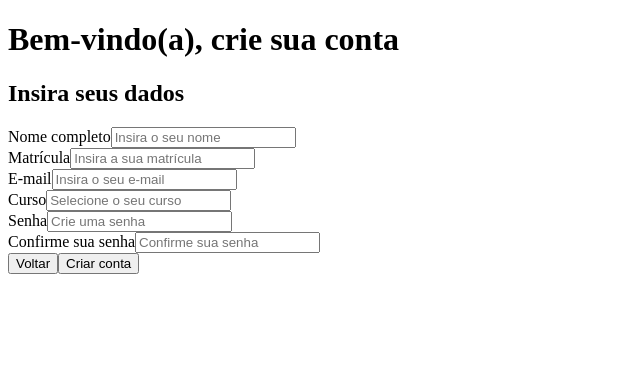
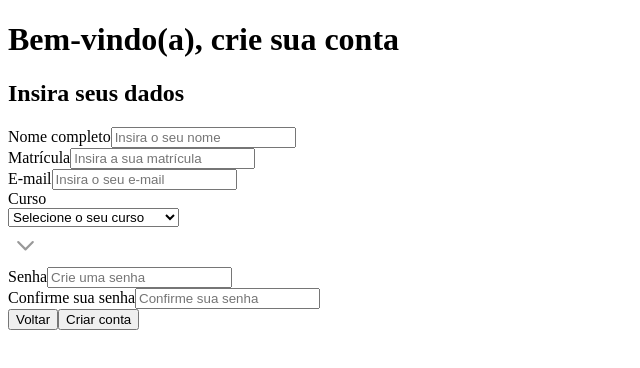
Before and after one commit to EngenhariaDeSoftwareIFPE/front-pge, a Next.js app: page /cadastre/student in a window 1280 px wide. Shown: the top 368 px of the page, without its empty margins (0-640 px from the left). Built offline with nearby package versions, Linux system fonts and the light colour scheme.

Commit message:
feat: Completed student registration form

```diff
--- a/src/components/BackgroundAuth.jsx
+++ b/src/components/BackgroundAuth.jsx
@@ -7,7 +7,10 @@ export default function BackgroundAuth({component}) {
                 {component}
             </div>
             <div className="flex flex-col items-center justify-center bg-secundary-green w-[450px] h-[450px] rounded-r-[40px]">
-                <img src="logo-auth.svg" alt="Logo do Pge"/>
+                <img
+                    src="logo-auth.svg"
+                    alt="Logo do Pge"
+                />
                 <p className="text-white text-[16px] font-monteserrat w-[298px]">{d.data.title}</p>
                 <p className="text-white text-[16px] font-monteserrat w-[298px]">{d.data.subtitle}</p>
             </div>
--- a/src/components/FormCadastreStudent.jsx
+++ b/src/components/FormCadastreStudent.jsx
@@ -1,11 +1,13 @@
 import InputCadastreStudent from "./ui/InputCadastreStudent"
-import * as d from "../data/FormCadastreStudent"
+import * as d from "../data/formCadastreStudent"
 import ButtonWhite from "./ui/ButtonWhite"
 import ButtonGreen from "./ui/ButtonGreen"
+import SelectCadastreStudent from "./ui/SelectCadastreStudent"
 
+//Medidas componentes
 const widths = {
     fullname: 'w-[440px]',
-    registrationNumber: 'w-[273px]',
+    registrationNumber: 'w-[265px]',
     email: 'w-[386px]',
     course: 'w-[319px]',
     password: 'w-[355px]',
@@ -14,22 +16,30 @@ const widths = {
     buttonGreen: 'w-[180px]'
 }
 
-const height = {
+const heights = {
     buttonWhite: 'h-[44px]',
     buttonGreen: 'h-[44px]',
 }
 
+const marginRight = {
+    div1: 'mr-[38px]',
+    div2: 'mr-[38px]',
+    div3: 'mr-[33px]',
+    buttonWhite: 'mr-[62px]'
+}
+
 export default function FormCadastreStudent() {
     return (
-        <form className="w-[965px] h-[550px] px-[54px] py-[47px]">
+        <form className="w-[965px] h-[550px] px-[54px] py-[47px] mb-[49px]">
             <h1 className="text-white text-[30px] font-semibold">{d.data.title}</h1>
             <h2 className="text-white text-[20px] font-medium">{d.data.subtitle}</h2>
-            <div className="flex flex-row mt-[47px] justify-around">
+            <div className="flex flex-row mt-[47px]">
                 <InputCadastreStudent
                     id={d.fullName.id}
                     label={d.fullName.label}
                     placeHolder={d.fullName.placeHolder}
                     width={widths.fullname}
+                    mr={marginRight.div1}
                 />
                 <InputCadastreStudent
                     id={d.registrationNumber.id}
@@ -38,26 +48,35 @@ export default function FormCadastreStudent() {
                     width={widths.registrationNumber}
                 />
             </div>
-            <div className="flex flex-row mt-[38px] justify-around">
+            <div className="flex flex-row mt-[38px]">
                 <InputCadastreStudent
                     id={d.email.id}
                     label={d.email.label}
                     placeHolder={d.email.placeHolder}
                     width={widths.email}
+                    mr={marginRight.div2}
                 />
-                <InputCadastreStudent
+                {/* <InputCadastreStudent
                     id={d.course.id}
                     label={d.course.label}
                     placeHolder={d.course.placeHolder}
                     width={widths.course}
+                /> */}
+                <SelectCadastreStudent
+                    id={d.course.id}
+                    label={d.course.label}
+                    placeHolder={d.course.placeHolder}
+                    options={d.course.options}
+                    width={widths.course}
                 />
             </div>
-            <div className="flex flex-row mt-[38px] justify-around">
+            <div className="flex flex-row mt-[38px] mb-[57px]">
                 <InputCadastreStudent
                     id={d.password.id}
                     label={d.password.label}
                     placeHolder={d.password.placeHolder}
                     width={widths.password}
+                    mr={marginRight.div3}
                 />
                 <InputCadastreStudent
                     id={d.passwordConfirm.id}
@@ -66,16 +85,17 @@ export default function FormCadastreStudent() {
                     width={widths.passwordConfirm}
                 />
             </div>
-            <div className="flex flex-row">
+            <div className="flex justify-center ">
                 <ButtonWhite
                     text={d.buttonWhite.text}
                     width={widths.buttonWhite}
-                    height={height.buttonWhite}
+                    height={heights.buttonWhite}
+                    mr={marginRight.buttonWhite}
                 />
                 <ButtonGreen
                     text={d.buttonGreen.text}
                     width={widths.buttonGreen}
-                    height={height.buttonGreen}
+                    height={heights.buttonGreen}
                 />
             </div>
         </form>
--- a/src/components/FormLogin.jsx
+++ b/src/components/FormLogin.jsx
@@ -2,6 +2,7 @@ import ButtonSendAuth from "./ui/ButtonGreen"
 import InputLogin from "./ui/InputLogin"
 import * as d from "../data/formLogin"
 
+//Medidas componentes
 const email = {
     mt: 'mt-[26px]',
     mb: 'mb-[21px]',
--- a/src/components/ui/ButtonGreen.jsx
+++ b/src/components/ui/ButtonGreen.jsx
@@ -3,10 +3,11 @@ export default function ButtonGreen(props) {
         text: props.text,
         width: props.width,
         height: props.height,
+        mr: props.mr,
     }
 
     return (
-        <button className={`${data.width} ${data.height} bg-button-green rounded-[10px] font-bold text-white text-[20px] hover:bg-secundary-green`}>
+        <button className={`${data.width} ${data.height} ${data.mr} drop-shadow-xl bg-button-green rounded-[10px] font-bold text-white text-[20px] hover:bg-secundary-green`}>
             {data.text}
         </button>
     )
--- a/src/components/ui/ButtonWhite.jsx
+++ b/src/components/ui/ButtonWhite.jsx
@@ -3,10 +3,11 @@ export default function ButtonWhite(props) {
         text: props.text,
         width: props.width,
         height: props.height,
+        mr: props.mr
     }
 
     return (
-        <button className={`${data.width} ${data.height} bg-white text-black rounded-[10px] font-bold text-[20px] hover:bg-primary-white`}>
+        <button className={`${data.width} ${data.height} ${data.mr} drop-shadow-xl bg-white text-black rounded-[10px] font-bold text-[20px] hover:bg-primary-white`}>
             {data.text}
         </button>
     )
--- a/src/components/ui/InputCadastreStudent.jsx
+++ b/src/components/ui/InputCadastreStudent.jsx
@@ -4,13 +4,14 @@ export default function InputCadastreStudent(props) {
         id: props.id,
         placeHolder: props.placeHolder,
         width: props.width,
+        mr: props.mr,
     }
 
     return (
         <div className="flex flex-col">
             <label className="text-[18px] text-white font-medium">{data.label}</label>
             <input
-                className={`${data.width} h-[40px] rounded-[12px] px-[20px] hover:border-b-2 border-secundary-green transition duration-300 ease-in-out`}
+                className={`${data.width} ${data.mr} h-[40px] rounded-[12px] px-[20px] hover:border-b-2 border-secundary-green transition duration-300 ease-in-out`}
                 id={`${data.id}`}
                 placeholder={`${data.placeHolder}`}
             />
--- /dev/null
+++ b/src/components/ui/SelectCadastreStudent.jsx
@@ -0,0 +1,63 @@
+"use client";
+
+import { useState } from "react"
+
+export default function SelectCadastreStudent(props) {
+    const data = {
+        label: props.label,
+        id: props.id,
+        placeHolder: props.placeHolder,
+        width: props.width,
+        mr: props.mr,
+        options: props.options
+    }
+
+    const [selectedValue, setSelectedValue] = useState(data.placeHolder);
+    const [isArrowUp, setIsArrowUp] = useState(false);
+
+    const handleChange = (event) => {
+        setSelectedValue(event.target.value);
+    };
+
+    const toggleArrowDirection = () => {
+        setIsArrowUp(!isArrowUp);
+    };
+
+    const mapOptions = (options) => {
+        return options.map((option) => {
+            return (
+                <option key={option} value={option}>{option}</option>
+            );
+        });
+    };
+
+    return (
+        <div className="relative inline-block">
+            <label
+                htmlFor={data.id}
+                className="text-[18px] text-white font-medium"
+            >
+                {data.label}
+            </label>
+            <div className="relative">
+                <select
+                    className={`${data.width} ${data.mr} h-[40px] rounded-[12px] appearance-none px-[20px] hover:border-b-2 border-secundary-green transition duration-300 ease-in-out ${selectedValue == data.placeHolder ? 'dark:text-primary-gray' : 'dark:text-black'}`}
+                    id={data.id}
+                    value={selectedValue}
+                    onChange={handleChange}
+                    onClick={toggleArrowDirection}
+                >
+                    <option disabled value={data.placeHolder}>{data.placeHolder}</option>
+                    {mapOptions(data.options)}
+                </select>
+                <div className="absolute inset-y-0 right-0 flex items-center px-[20px] pointer-events-none">
+                    <img
+                        src={isArrowUp ? "../mini-arrow-up.svg" : "../mini-arrow-down.svg"}
+                        alt={isArrowUp ? "Seta para cima" : "Seta para baixo"}
+                        className="w-[35px] h-[35px]"
+                    />
+                </div>
+            </div>
+        </div>
+    )
+}
--- a/src/data/FormCadastreStudent.jsx
+++ b/src/data/FormCadastreStudent.jsx
@@ -25,6 +25,11 @@ export const course = {
     id: 'course',
     label: 'Curso',
     placeHolder: 'Selecione o seu curso',
+    options: [
+        'Técnico de Agropecuária',
+        'Técnico de Agroindústria',
+        'Licenciatura em Música',
+    ],
 }
 
 export const password = {
--- a/tailwind.config.js
+++ b/tailwind.config.js
@@ -19,6 +19,7 @@ module.exports = {
         'gradient-primary': '#C9ECCB',
         'gradient-secundary': '#CDF0D6',
         'primary-white': '#F1F2F5',
+        'primary-gray': '#828282',
       },
       width: {
         '180px': '180px',
```
Also changed, not shown: public/mini-arrow-down.svg (added), public/mini-arrow-up.svg (added).
